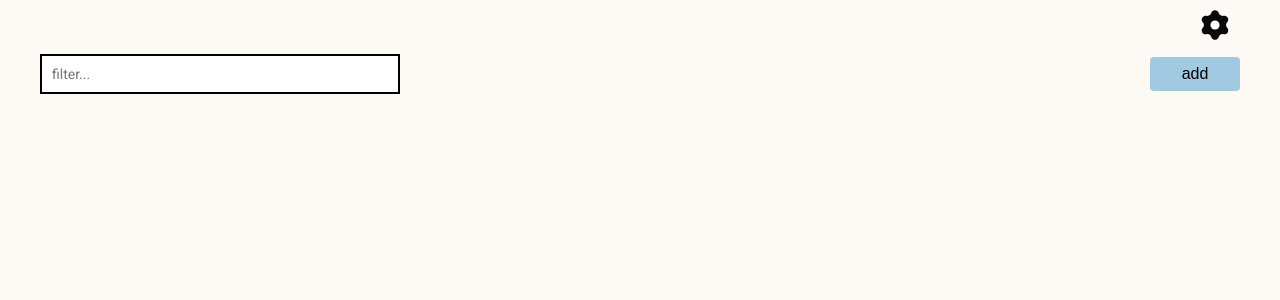
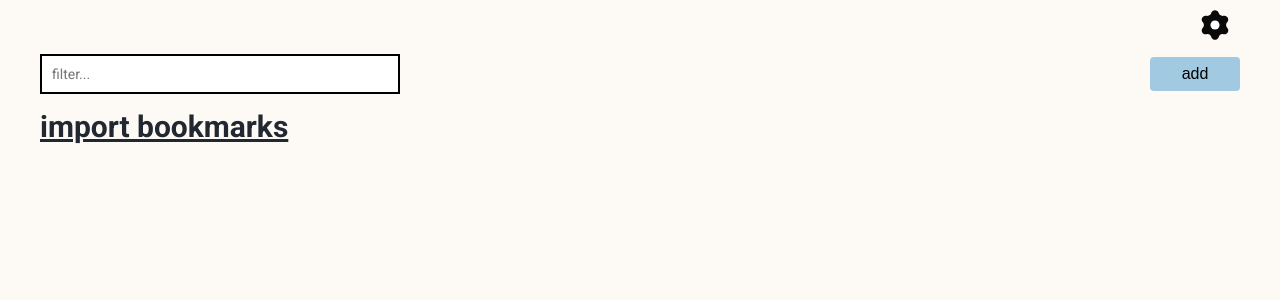
Before and after one commit to colorlessenergy/bookmarks, a Next.js app: page / in a window 1280 px wide. Shown: the top 300 px of the page. Built offline with nearby package versions, Linux system fonts and the light colour scheme.

Commit message:
conditional show link to import bookmarks

```diff
--- a/pages/index.js
+++ b/pages/index.js
@@ -11,7 +11,7 @@ import EditBookmarkCategory from '../shared/components/EditBookmarkCategory';
 import { removeBookmarkFromLocalStorage } from '../shared/bookmarks/bookmarks';
 
 export default function Home () {
-    let [ bookmarks, setBookmarks ] = useState({})
+    let [ bookmarks, setBookmarks ] = useState(null);
 
     useEffect(() => {
         setBookmarks(JSON.parse(localStorage.getItem('bookmarks')));
@@ -155,7 +155,15 @@ export default function Home () {
                        }) }
                     </div>
                 );
-            }) : (null) }
+            }) : (
+                <div className="text-center">
+                    <Link href="/settings/import-bookmarks">
+                        <a className="text-large text-bold">
+                            import bookmarks
+                        </a>
+                    </Link>
+                </div>
+            ) }
 
             { isEditBookmarkModalOpen ? (
                 <Modal isOpen={ isEditBookmarkModalOpen }>
```
